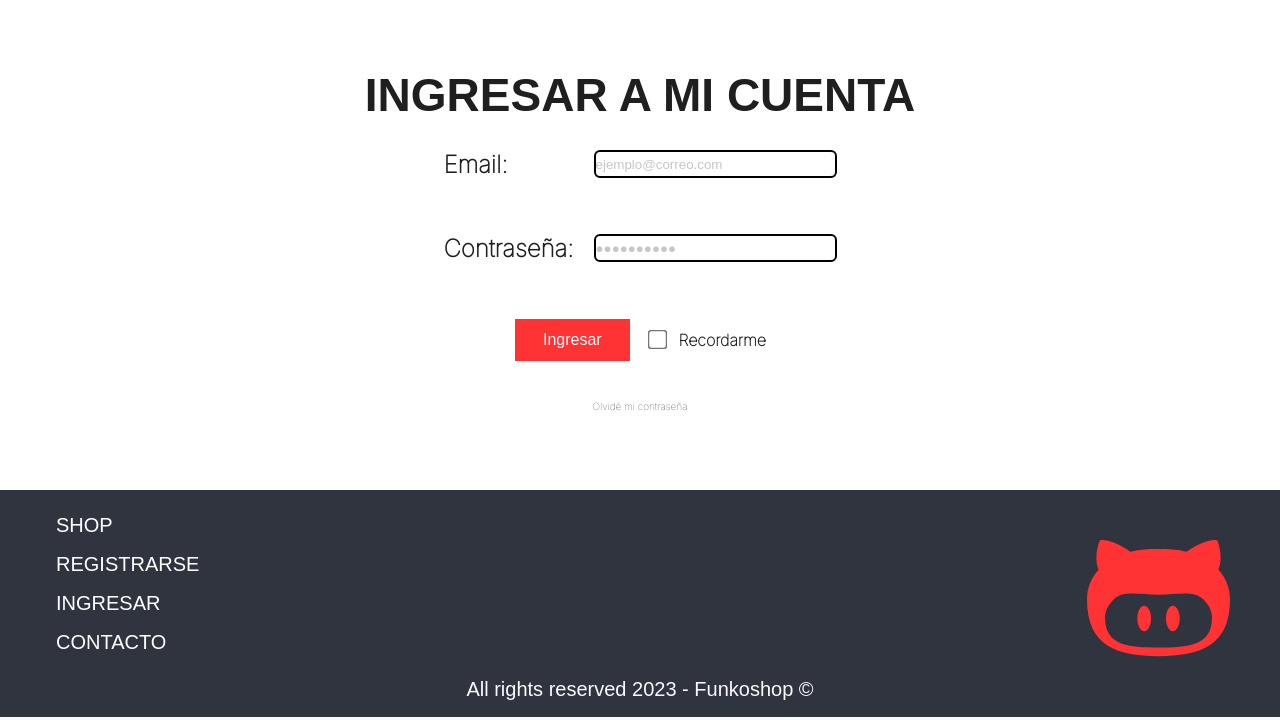
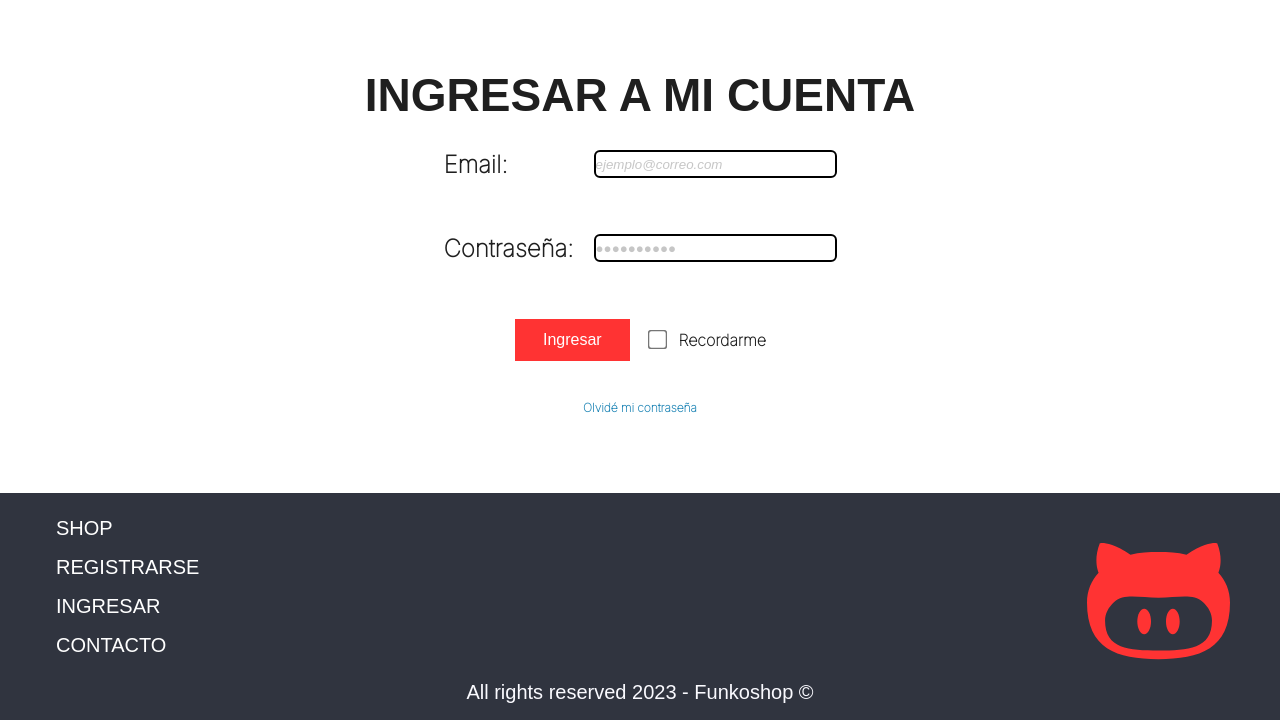
Before and after one commit to facuova/Challenge-FunkoPop-e-commerce-, a web app: file pages/login.html in a window 1280 px wide. Shown: the part 103-823 px from the top of the page. Run offline with its HTML, style and script files only (its server is not run), Linux system fonts and the light colour scheme.

Commit message:
Reparando diseño login

```diff
--- a/css/pages/login.css
+++ b/css/pages/login.css
@@ -29,7 +29,8 @@
   margin-left: var(--spacing-12);
 }
 
-.login-buttom-container a{
+.login-container a{
+  align-self: center;
   font-size: var(--font-xsmall);
   color:var(--secondary-solid);
   font-weight: 700;
--- a/pages/login.html
+++ b/pages/login.html
@@ -24,24 +24,25 @@
     <main>
         <section class="login-container container">
             <h2>INGRESAR A MI CUENTA</h2>
-            <div class="login-form-container">
-                <form class="login-form" action="index.js" id="userEmailForm" method="GET">
+            <form class="login-form-container"action="index.js" id="userEmailForm" method="GET" enctype="application/x-www-form-urlencoded">
+                <div class="login-form">
                     <label class="login-form-label" for="userEmailInput">Email:</label>
-                    <input type="text" name="user" id="userEmailInput" placeholder="ejemplo@correo.com">
-                </form>
-                <form class="login-form"  action="index.js" id="userPassForm">
+                    <input class="login-form-input" type="text" name="user" id="userEmailInput" placeholder="ejemplo@correo.com">
+                </div>
+                <div class="login-form">
                     <label class="login-form-label" for="userPasswordlInput">Contraseña:</label>
-                    <input type="text" name="user" id="userPasswordlInput" placeholder="&#9679;&#9679;&#9679;&#9679;&#9679;&#9679;&#9679;&#9679;&#9679;&#9679;">
-                </form>
+                    <input class="login-form-input" type="text" name="user" id="userPasswordlInput" placeholder="&#9679;&#9679;&#9679;&#9679;&#9679;&#9679;&#9679;&#9679;&#9679;&#9679;">
                 </div>
                 <div class="login-buttom-container">
                     <button class="login-buttom-item" id="loginButton">Ingresar</button>
-                <form action="index.js" type="GET">
+                    <div>
                         <input type="checkbox" name="recordarme" id="remindMe">
                         <label for="remindMe">Recordarme</label>
-                </form>
+                    </div>
                 </div>
                 <a href="" id="forgotPassword">Olvidé mi contraseña</a>
+            </form>
+
 
             <div id="popup" class="popup">
                 <div class="popup-content">
@@ -49,7 +50,7 @@
                     <p>Por favor ingrese el email donde quiere recibir los pasos para restablecer la constraseña.</p>
                     <form class="login-form" action="">
                         <label class="login-form-label" for="">Email: </label>
-                        <input type="text" placeholder="" id="">
+                        <input class="login-form-input" type="text" placeholder="" id="">
                     </form>
                     <button class="login-buttom-item" id="closePopup">Cerrar</button>
                     <button class="login-buttom-item" id="closePopup">Enviar</button>
```
Lines whose indentation alone changed are shown as unchanged.
